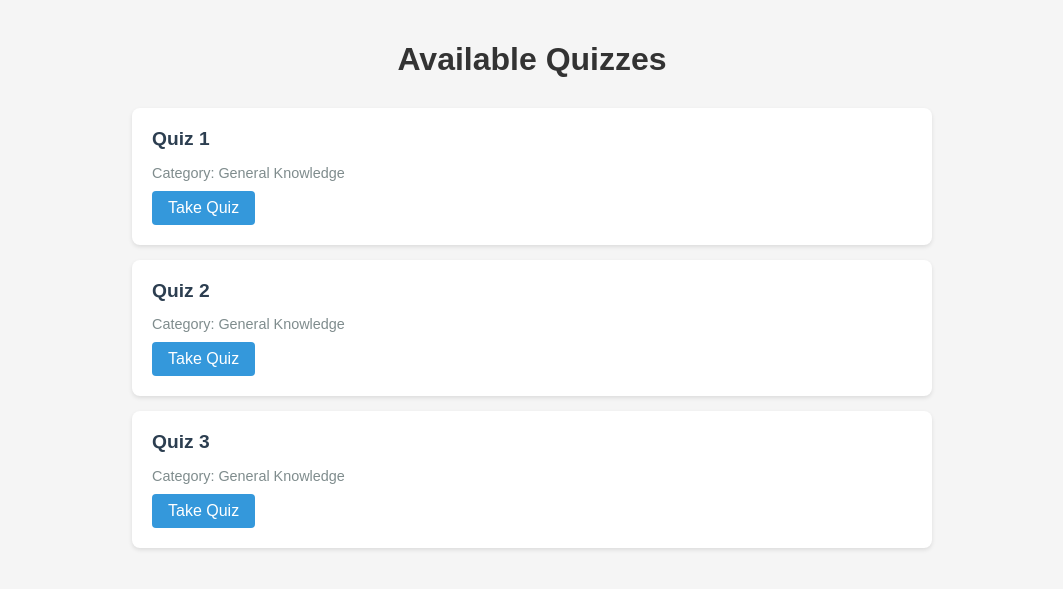
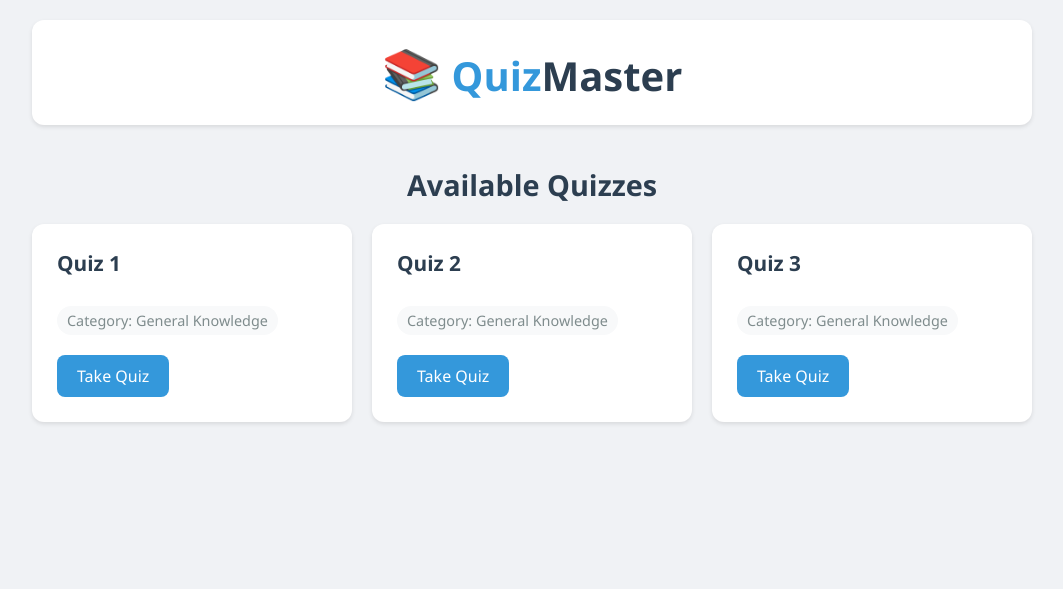
Before and after one commit to RkTushar/quizie_django, a Django app: page /quiz/ in a window 1280 px wide. Shown: the top 589 px of the page, without its empty margins (108-1171 px from the left). Run offline with Django 5.2, Linux system fonts and the light colour scheme; data comes from the database, SQL or seed files in the repository.

Commit message:
Update quiz_list.html

```diff
--- a/quizie/quiz/templates/quiz/quiz_list.html
+++ b/quizie/quiz/templates/quiz/quiz_list.html
@@ -5,58 +5,110 @@
     <title>Quiz List</title>
     <style>
         body {
-            font-family: Arial, sans-serif;
-            max-width: 800px;
+            font-family: 'Segoe UI', Arial, sans-serif;
+            max-width: 1000px;
             margin: 0 auto;
             padding: 20px;
-            background-color: #f5f5f5;
+            background-color: #f0f2f5;
+        }
+        .header {
+            text-align: center;
+            margin-bottom: 40px;
+            padding: 20px;
+            background: white;
+            border-radius: 12px;
+            box-shadow: 0 2px 4px rgba(0,0,0,0.1);
+        }
+        .logo {
+            font-size: 2.5em;
+            font-weight: bold;
+            color: #3498db;
+            margin: 0;
+            text-decoration: none;
+            display: inline-block;
+        }
+        .logo span {
+            color: #2c3e50;
+        }
+        .logo-icon {
+            font-size: 1.2em;
+            margin-right: 10px;
         }
         h1 {
-            color: #333;
+            color: #2c3e50;
             text-align: center;
-            margin-bottom: 30px;
+            margin: 20px 0;
+            font-size: 1.8em;
         }
         .quiz-list {
             list-style: none;
             padding: 0;
+            display: grid;
+            grid-template-columns: repeat(auto-fill, minmax(300px, 1fr));
+            gap: 20px;
         }
         .quiz-item {
             background: white;
-            border-radius: 8px;
-            padding: 20px;
-            margin-bottom: 15px;
+            border-radius: 12px;
+            padding: 25px;
             box-shadow: 0 2px 4px rgba(0,0,0,0.1);
+            transition: transform 0.2s, box-shadow 0.2s;
+        }
+        .quiz-item:hover {
+            transform: translateY(-5px);
+            box-shadow: 0 4px 8px rgba(0,0,0,0.15);
         }
         .quiz-title {
             color: #2c3e50;
-            font-size: 1.2em;
-            margin: 0 0 10px 0;
+            font-size: 1.3em;
+            margin: 0 0 15px 0;
+            font-weight: 600;
         }
         .quiz-category {
             color: #7f8c8d;
             font-size: 0.9em;
-            margin-bottom: 10px;
+            margin-bottom: 20px;
+            padding: 5px 10px;
+            background: #f8f9fa;
+            border-radius: 15px;
+            display: inline-block;
         }
         .quiz-link {
             display: inline-block;
             background-color: #3498db;
             color: white;
-            padding: 8px 16px;
+            padding: 10px 20px;
             text-decoration: none;
-            border-radius: 4px;
-            transition: background-color 0.3s;
+            border-radius: 8px;
+            transition: all 0.3s;
+            font-weight: 500;
         }
         .quiz-link:hover {
             background-color: #2980b9;
+            transform: translateY(-2px);
         }
         .no-quizzes {
             text-align: center;
             color: #7f8c8d;
             font-style: italic;
+            padding: 40px;
+            background: white;
+            border-radius: 12px;
+            box-shadow: 0 2px 4px rgba(0,0,0,0.1);
+        }
+        @media (max-width: 768px) {
+            .quiz-list {
+                grid-template-columns: 1fr;
+            }
         }
     </style>
 </head>
 <body>
+    <div class="header">
+        <a href="{% url 'quiz_list' %}" class="logo">
+            <span class="logo-icon">📚</span>Quiz<span>Master</span>
+        </a>
+    </div>
     <h1>Available Quizzes</h1>
     {% if quizzes %}
         <ul class="quiz-list">
```
